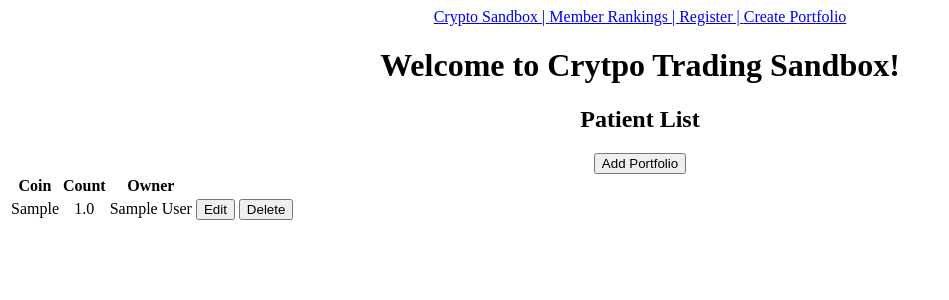
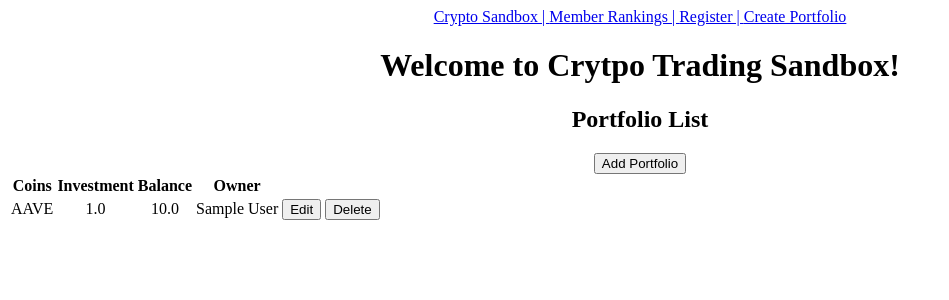
Before and after one commit to Fintech-Collaboration/fantasy-five, a Django app: page /portfolio/list in a window 1280 px wide. Shown: the top 300 px of the page, without its empty margins (0-949 px from the left). Run offline with Django 3.2, Linux system fonts and the light colour scheme; tables that the repository leaves empty hold one stand-in row (values such as "Sample post").

Commit message:
Safe commit prior to dev-michael merge/pull.

```diff
--- /dev/null
+++ b/crypto_trader/sandbox/config/coin.py
@@ -0,0 +1,25 @@
+COIN_DICT = {
+        "AAVE": {"name": "Aave"},
+        "ADA":  {"name": "Cardano"},
+        "ANT":  {"name": "Aragon"},
+        "ATOM": {"name": "Cosmos"},
+        "BAL":  {"name": "Balancer"},
+        "BTC":  {"name": "Bitcoin"},
+        "CQT":  {"name": "Covalent"},
+        "ETC":  {"name": "Ethereum Classic"},
+        "ETH":  {"name": "Ethereum"},
+        "KAR":  {"name": "Karura"},
+        "USDT": {"name": "Tether"},
+        "XRP":  {"name": "Ripple"}
+    }
+
+def coin_references_all():
+    return [(key, val["name"]) for key, val in COIN_DICT.items()]
+
+
+def coin_references(ticker):
+    return COIN_DICT[ticker]["name"]
+
+
+def icon_path(ticker):
+    return f"img/{ticker.lower()}-icon-64x64.png"
--- a/crypto_trader/sandbox/models.py
+++ b/crypto_trader/sandbox/models.py
@@ -1,4 +1,7 @@
+from .config.coin import coin_references_all
+
 from django.db import models
+from django.db.models.deletion import CASCADE
 
 
 # Create our Member model
@@ -16,7 +19,25 @@ class Owner(models.Model):
         return f"{self.first_name} {self.last_name} ({self.username})"
 
 
+class Coin(models.Model):
+    ticker        = models.CharField(max_length=15)
+    name          = models.FloatField()
+    current_price = models.FloatField()
+    high24        = models.FloatField()
+    low24         = models.FloatField()
+    volume        = models.FloatField()
+    market_cap    = models.FloatField()
+    supply        = models.IntegerField()
+
+
 class Portfolio(models.Model):
-    coin       = models.CharField(max_length=15)
-    coin_count = models.FloatField()
+    coin_list  = models.CharField(max_length=15, choices=coin_references_all())
+    investment = models.FloatField()
+    balance    = models.FloatField()
     owner      = models.ForeignKey(Owner, on_delete=models.CASCADE)
+
+    def get_absolute_url(self):
+        return '/portfolio/list'
+
+    def __str__(self):
+        return f"{self.owner.first_name} {self.owner.last_name} ({self.coin_list})"
--- a/crypto_trader/sandbox/templates/sandbox/portfolio_list.html
+++ b/crypto_trader/sandbox/templates/sandbox/portfolio_list.html
@@ -1,19 +1,21 @@
 {% extends './base.html' %}
 {% block content %}
-<h2>Patient List</h2>
+<h2>Portfolio List</h2>
 <a href="{% url 'portfoliocreate' %}"><button class="btn">Add Portfolio</button></a>
 <table id="portfolio">
   <tr>
-    <th>Coin</th>
-    <th>Count</th>
+    <th>Coins</th>
+    <th>Investment</th>
+    <th>Balance</th>
     <th>Owner</th>
       <th> </th>
       <th> </th>
   </tr>
   {% for portfolio in portfolio_list %}
   <tr>
-      <td>{{ portfolio.coin }}</td>
-      <td>{{ portfolio.coin_count }}</td>
+      <td>{{ portfolio.coin_list }}</td>
+      <td>{{ portfolio.investment }}</td>
+      <td>{{ portfolio.balance }}</td>
       <td>{{ portfolio.owner.first_name }} {{ portfolio.owner.last_name}}</td>
       <td><a href="{% url 'portfolioupdate' portfolio.id %}"><button>Edit</button></a></td>
       <td><a href="{% url 'portfoliodelete' portfolio.id %}"><button>Delete</button></a></td>
--- a/crypto_trader/sandbox/urls.py
+++ b/crypto_trader/sandbox/urls.py
@@ -7,7 +7,7 @@ urlpatterns = [
   path("owner/list",            views.OwnerList.as_view(),       name="ownerlist"),
   path("portfolio/list",        views.PortfolioList.as_view(),   name="portfoliolist"),
   path("owner/create",          views.OwnerCreate.as_view(),     name="ownercreate"),
-  path("portfolio/create",      views.PortfolioCreate.as_view(), name="portfoliocreate"),
+  path("portfolio/create/",     views.PortfolioCreate.as_view(), name="portfoliocreate"),
   path("owner/update/<pk>",     views.OwnerUpdate.as_view(),     name="ownerupdate"),
   path("portfolio/update/<pk>", views.PortfolioUpdate.as_view(), name="portfolioupdate"),
   path("owner/delete/<pk>",     views.OwnerDelete.as_view(),     name="ownerdelete"),
--- a/crypto_trader/sandbox/views.py
+++ b/crypto_trader/sandbox/views.py
@@ -1,4 +1,6 @@
 import pandas as pd
+
+from .config.coin import coin_references, icon_path
 
 from django.urls                    import reverse_lazy
 from django.shortcuts               import render
@@ -17,7 +19,7 @@ TEST_DATA = r"C:\Users\JasonGarcia24\FINTECH\workspace\fantasy-five\data\latest-
 
 def home(request):
     ticker    = "BTC"
-    coin_name = coin_config(ticker)
+    coin_name = coin_references(ticker)
     coin_icon = icon_path(ticker)
     coin_plot = line_plot(ticker)
 
@@ -28,10 +30,6 @@ def home(request):
         "coin_plot": coin_plot,
     }
     return render(request, "sandbox/home.html", context)
-
-
-def icon_path(ticker):
-    return f"img/{ticker.lower()}-icon-64x64.png"
 
 
 def line_plot(ticker):
@@ -59,25 +57,6 @@ def line_plot(ticker):
     return plt
 
 
-def coin_config(ticker):
-    coin_dict = {
-        "AAVE": {"name": "Aave"},
-        "ADA":  {"name": "Cardano"},
-        "ANT":  {"name": "Aragon"},
-        "ATOM": {"name": "Cosmos"},
-        "BAL":  {"name": "Balancer"},
-        "BTC":  {"name": "Bitcoin"},
-        "CQT":  {"name": "Covalent"},
-        "ETC":  {"name": "Ethereum Classic"},
-        "ETH":  {"name": "Ethereum"},
-        "KAR":  {"name": "Karura"},
-        "USDT": {"name": "Tether"},
-        "XRP":  {"name": "Ripple"}
-    }
-
-    return coin_dict[ticker]["name"]
-
-
 class OwnerList(ListView):
   model = Owner
 
@@ -87,35 +66,37 @@ class PortfolioList(ListView):
 
 
 class OwnerCreate(CreateView):
-  model = Owner
+  model         = Owner
   template_name = "sandbox/owner_create_form.html"
-  fields = ["username", "first_name", "last_name", "email"]
-
+  fields        = ["username", "first_name", "last_name", "email"]
+  success_url   = reverse_lazy("ownerlist")
 
 class PortfolioCreate(CreateView):
-  model = Portfolio
+  model         = Portfolio
   template_name = "sandbox/portfolio_create_form.html"
-  fields = ["coin", "coin_count", "owner"]
+  fields        = ["coin_list", "investment", "balance", "owner"]
+  success_url   = reverse_lazy("portfoliolist")
 
 
 class OwnerUpdate(UpdateView):
-  model = Owner
+  model         = Owner
   template_name = "sandbox/owner_update_form.html"
-  fields = ["username", "first_name", "last_name", "email"]
+  fields        = ["username", "first_name", "last_name", "email"]
 
 
 class PortfolioUpdate(UpdateView):
-  model = Portfolio
+  model         = Portfolio
   template_name = "sandbox/portfolio_update_form.html"
-  fields = ["coin", "coin_count", "owner"]
+  fields        = ["coin_list", "investment", "balance", "owner"]
 
 
 class OwnerDelete(DeleteView):
-  model = Owner
+  model         = Owner
   template_name = "sandbox/owner_delete_form.html"
   success_url   = reverse_lazy("ownerlist")
 
 
 class PortfolioDelete(DeleteView):
-  model = Portfolio
+  model         = Portfolio
   template_name = "sandbox/portfolio_delete_form.html"
+  success_url   = reverse_lazy("portfoliolist")
```
Also changed, not shown: crypto_trader/sandbox/templates/sandbox/owner_list.html (+8 -9 lines), crypto_trader/sandbox/migrations/0002_auto_20211009_1333.py (added), crypto_trader/sandbox/templates/sandbox/base.html (line endings or trailing spaces), crypto_trader/sandbox/templates/sandbox/home.html (line endings or trailing spaces).
